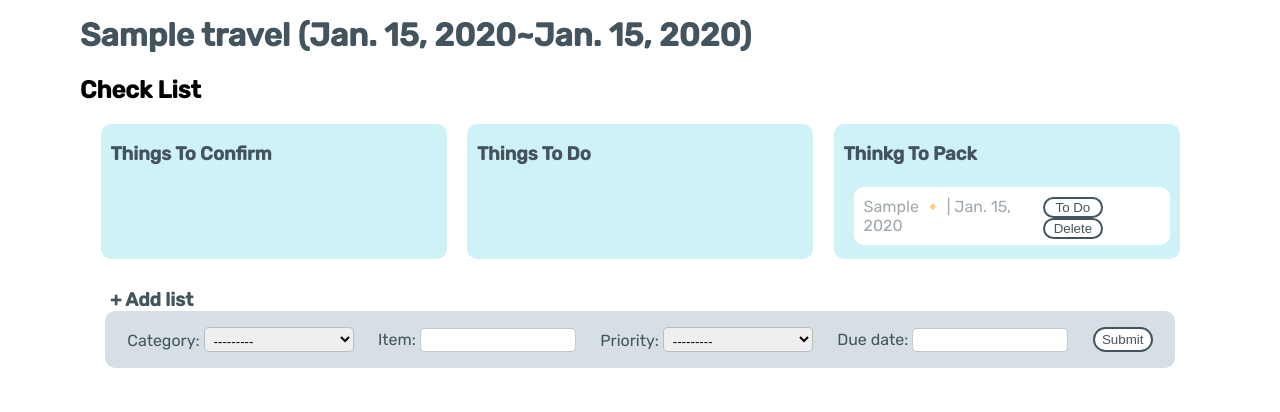
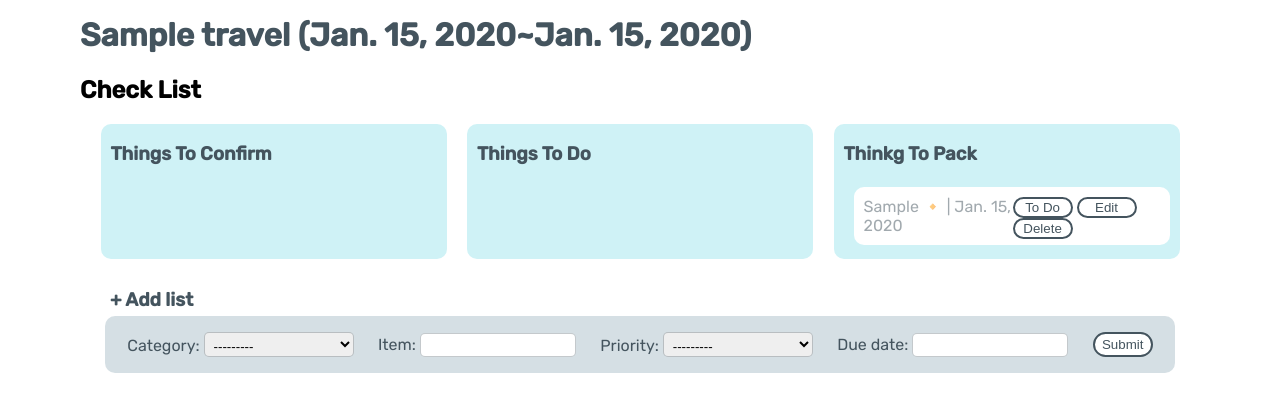
Before and after one commit to jihyekwak/project-4-travel, a Django app: page /travels/1/checklists in a window 1280 px wide. Shown: the part 60-472 px from the top of the page. Run offline with Django 4.2, Linux system fonts and the light colour scheme; a user stored in the database is signed in; tables that the repository leaves empty hold one stand-in row (values such as "Sample post"); grey boxes marked "Sample" are stand-in pictures.

Commit message:
add checklist edit url, views, checklist_update.html

```diff
--- a/main_app/static/styles/styles.css
+++ b/main_app/static/styles/styles.css
@@ -704,7 +704,7 @@ Check List Update Page
 
 .checklist-new h3 {
     color: #44545E;
-    margin: 30px 0 0 5px;
+    margin: 30px 0 5px 5px;
 }
 
 .create-checklist-form {
--- a/main_app/templates/checklist_list.html
+++ b/main_app/templates/checklist_list.html
@@ -14,6 +14,7 @@
                     {% if user.is_authenticated and user in travel.travelers.all  %}
                     <div>
                         <a href="{% url 'is_completed' pk=travel.pk item_id=item.id %}"><button class="itinerary-edit-delete-btn">Done</button></a>
+                        <a href="{% url 'checklist_update' pk=travel.pk item_id=item.id %}"><button class="itinerary-edit-delete-btn">Edit</button></a>
                         <a href="{% url 'checklist_delete' pk=travel.pk item_id=item.id %}"><button class="itinerary-edit-delete-btn">Delete</button></a>
                     </div>
                     {% endif %}
@@ -24,6 +25,7 @@
                     {% if user.is_authenticated and user in travel.travelers.all  %}
                     <div>
                         <a href="{% url 'is_not_done' pk=travel.pk item_id=item.id %}"><button class="itinerary-edit-delete-btn">To Do</button></a>
+                        <a href="{% url 'checklist_update' pk=travel.pk item_id=item.id %}"><button class="itinerary-edit-delete-btn">Edit</button></a>
                         <a href="{% url 'checklist_delete' pk=travel.pk item_id=item.id %}"><button class="itinerary-edit-delete-btn">Delete</button></a>
                     </div>
                     {% endif %}
@@ -40,6 +42,7 @@
                     {% if user.is_authenticated and user in travel.travelers.all  %}
                     <div>
                         <a href="{% url 'is_completed' pk=travel.pk item_id=item.id %}"><button class="itinerary-edit-delete-btn">Done</button></a>
+                        <a href="{% url 'checklist_update' pk=travel.pk item_id=item.id %}"><button class="itinerary-edit-delete-btn">Edit</button></a>
                         <a href="{% url 'checklist_delete' pk=travel.pk item_id=item.id %}"><button class="itinerary-edit-delete-btn">Delete</button></a>
                     </div>
                     {% endif %}
@@ -50,6 +53,7 @@
                     {% if user.is_authenticated and user in travel.travelers.all  %}
                     <div>
                         <a href="{% url 'is_not_done' pk=travel.pk item_id=item.id %}"><button class="itinerary-edit-delete-btn">To Do</button></a>
+                        <a href="{% url 'checklist_update' pk=travel.pk item_id=item.id %}"><button class="itinerary-edit-delete-btn">Edit</button></a>
                         <a href="{% url 'checklist_delete' pk=travel.pk item_id=item.id %}"><button class="itinerary-edit-delete-btn">Delete</button></a>
                     </div>
                     {% endif %}
@@ -66,6 +70,7 @@
                     {% if user.is_authenticated and user in travel.travelers.all  %}
                     <div>
                         <a href="{% url 'is_completed' pk=travel.pk item_id=item.id %}"><button class="itinerary-edit-delete-btn">Done</button></a>
+                        <a href="{% url 'checklist_update' pk=travel.pk item_id=item.id %}"><button class="itinerary-edit-delete-btn">Edit</button></a>
                         <a href="{% url 'checklist_delete' pk=travel.pk item_id=item.id %}"><button class="itinerary-edit-delete-btn">Delete</button></a>
                     </div>
                     {% endif %}
@@ -76,6 +81,7 @@
                     {% if user.is_authenticated and user in travel.travelers.all  %}
                     <div>
                         <a href="{% url 'is_not_done' pk=travel.pk item_id=item.id %}"><button class="itinerary-edit-delete-btn">To Do</button></a>
+                        <a href="{% url 'checklist_update' pk=travel.pk item_id=item.id %}"><button class="itinerary-edit-delete-btn">Edit</button></a>
                         <a href="{% url 'checklist_delete' pk=travel.pk item_id=item.id %}"><button class="itinerary-edit-delete-btn">Delete</button></a>
                     </div>
                     {% endif %}
--- a/main_app/urls.py
+++ b/main_app/urls.py
@@ -19,6 +19,7 @@ urlpatterns = [
     path('travels/<int:pk>/checklists', views.checklist_list, name='checklist_list'),
     path('travels/<int:pk>/checklists/<int:item_id>/completed', views.is_completed, name="is_completed"),
     path('travels/<int:pk>/checklists/<int:item_id>/notdone', views.is_not_done, name="is_not_done"),
+    path('travels/<int:pk>/checklists/<int:item_id>/update', views.checklist_update, name="checklist_update"),
     path('travels/<int:pk>/checklists/<int:item_id>/delete', views.checklist_delete, name="checklist_delete"),
 
     path('travels/<int:pk>/comments/<int:comment_id>/update', views.comment_update_delete, name='comment_update_delete'),
--- a/main_app/views.py
+++ b/main_app/views.py
@@ -250,6 +250,14 @@ def checklist_delete(request, pk, item_id):
     list_item.delete()
     return HttpResponseRedirect('/travels/'+str(pk)+"/checklists")
 
+def checklist_update(request, pk, item_id):
+    list = List.objects.get(id=item_id)
+    # travel = Travel.objects.get(pk=pk)
+    form = ListForm(request.POST or None, instance = list)
+    if form.is_valid():
+        form.save()
+        return HttpResponseRedirect("/travels/"+str(pk)+"/checklists/")
+    return render(request, 'checklist_update.html', {'list':list, 'form':form})
 
 @login_required
 def comment_update_delete(request, pk, comment_id):
```
Also changed, not shown: main_app/templates/checklist_update.html (+11 -10 lines).
